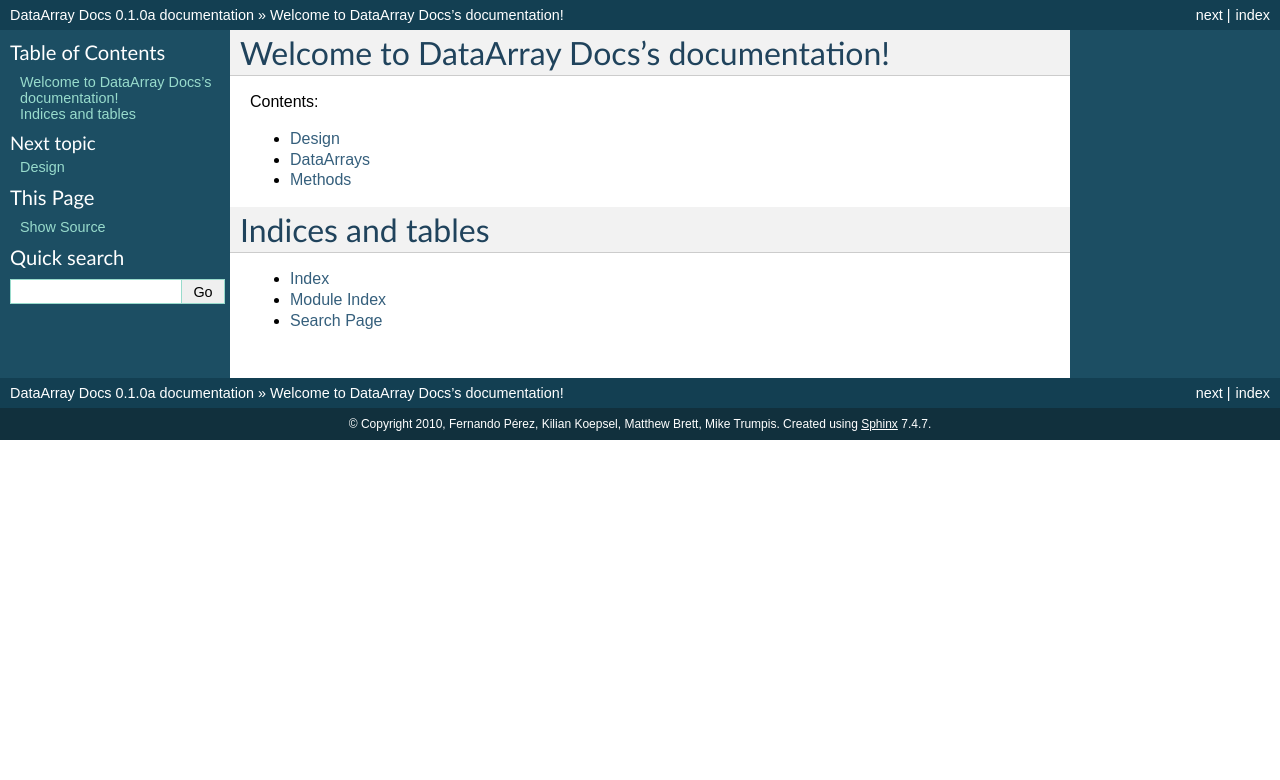
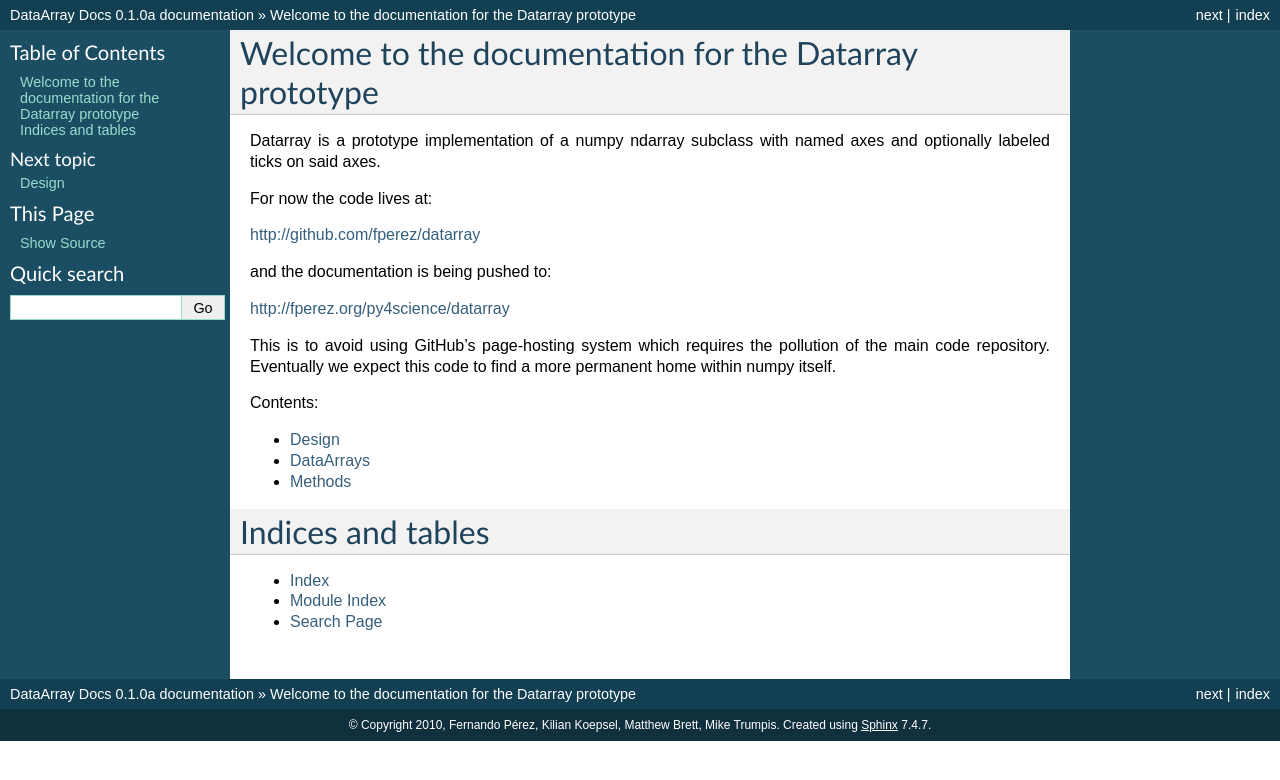
Before and after one commit to BIDS/datarray, a Sphinx documentation site: the page built from doc/source/index.rst, in a window 1280 px wide. Shown: the top 780 px of the page. Built offline with Sphinx 7.4.7, drawn with Linux system fonts in a browser that asks for light colours; formulas are drawn with MathJax 3.

Commit message:
Add support to host the docs on my site, for more stable access.
This will change later, but in the meantime it gives us a place to
access these documents.

```diff
--- a/doc/source/index.rst
+++ b/doc/source/index.rst
@@ -3,8 +3,23 @@
    You can adapt this file completely to your liking, but it should at least
    contain the root `toctree` directive.
 
-Welcome to DataArray Docs's documentation!
-==========================================
+Welcome to the documentation for the Datarray prototype
+=======================================================
+
+Datarray is a prototype implementation of a numpy ndarray subclass with named
+axes and optionally labeled ticks on said axes.
+
+For now the code lives at:
+
+http://github.com/fperez/datarray
+
+and the documentation is being pushed to:
+
+http://fperez.org/py4science/datarray
+
+This is to avoid using GitHub's page-hosting system which requires the
+pollution of the main code repository.  Eventually we expect this code to find
+a more permanent home within numpy itself.
 
 Contents:
 
```
Also changed, not shown: 1 other file.
